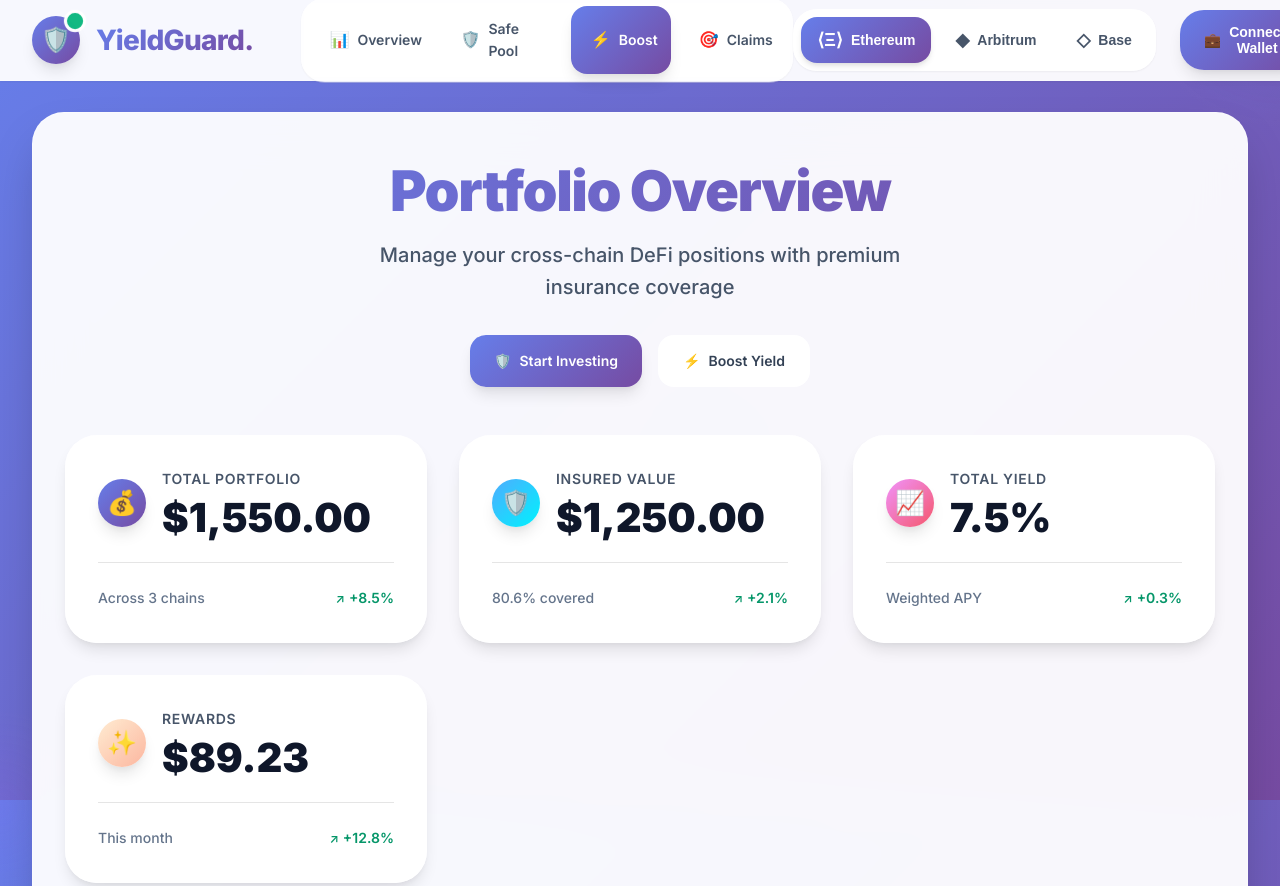
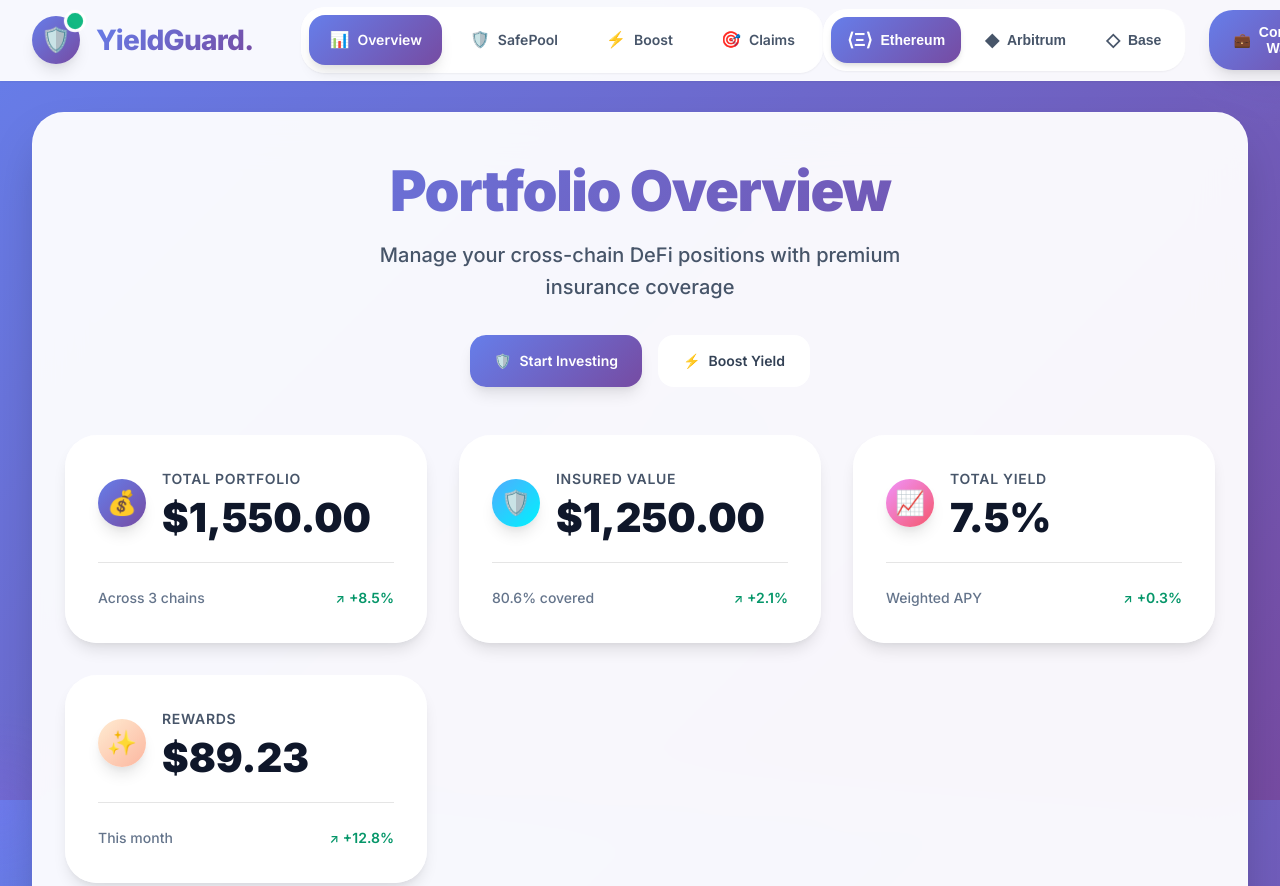
Before and after one commit to Creariax5/eth-glob, a website: page index.html in a window 1280 px wide. Shown: the top 886 px of the page. Drawn offline with Linux system fonts and the light colour scheme; files that its build step writes are made by us from their sources.

Commit message:
feat: added missing styles.css in the index page

```diff
--- a/index.html
+++ b/index.html
@@ -3,10 +3,10 @@
 <head>
     <meta charset="UTF-8">
     <meta name="viewport" content="width=device-width, initial-scale=1.0">
-    <title>Boost - YieldGuard.</title>
-    <link rel="icon" type="image/png" href="../assets/icon.png">
+    <title>YieldGuard. - Premium DeFi Insurance</title>
+    <link rel="icon" type="image/png" href="assets/icon.png">
     <link href="https://fonts.googleapis.com/css2?family=Inter:wght@300;400;500;600;700;800;900&display=swap" rel="stylesheet">
-    <link rel="stylesheet" href="styles.css">
+    <link rel="stylesheet" href="site/styles.css">
 </head>
 <body>
     <!-- Floating Background Elements -->
@@ -28,19 +28,19 @@
                 </div>
 
                 <nav class="nav">
-                    <a href="../index.html" class="nav-item">
+                    <a href="index.html" class="nav-item active">
                         <span class="icon icon-chart"></span>
                         Overview
                     </a>
-                    <a href="safepool.html" class="nav-item">
+                    <a href="site/safepool.html" class="nav-item">
                         <span class="icon icon-shield"></span>
-                        Safe Pool
+                        SafePool
                     </a>
-                    <a href="boost.html" class="nav-item active">
+                    <a href="site/boost.html" class="nav-item">
                         <span class="icon icon-zap"></span>
                         Boost
                     </a>
-                    <a href="claims.html" class="nav-item">
+                    <a href="site/claims.html" class="nav-item">
                         <span class="icon icon-target"></span>
                         Claims
                     </a>
@@ -82,6 +82,7 @@
             </div>
         </div>
     </header>
+
     <!-- Main Content -->
     <main class="main-content">
         <div class="glass-container">
@@ -316,6 +317,7 @@
             </div>
         </div>
     </main>
-    <script src="script.js"></script>
+
+    <script src="site/script.js"></script>
 </body>
 </html>
```
